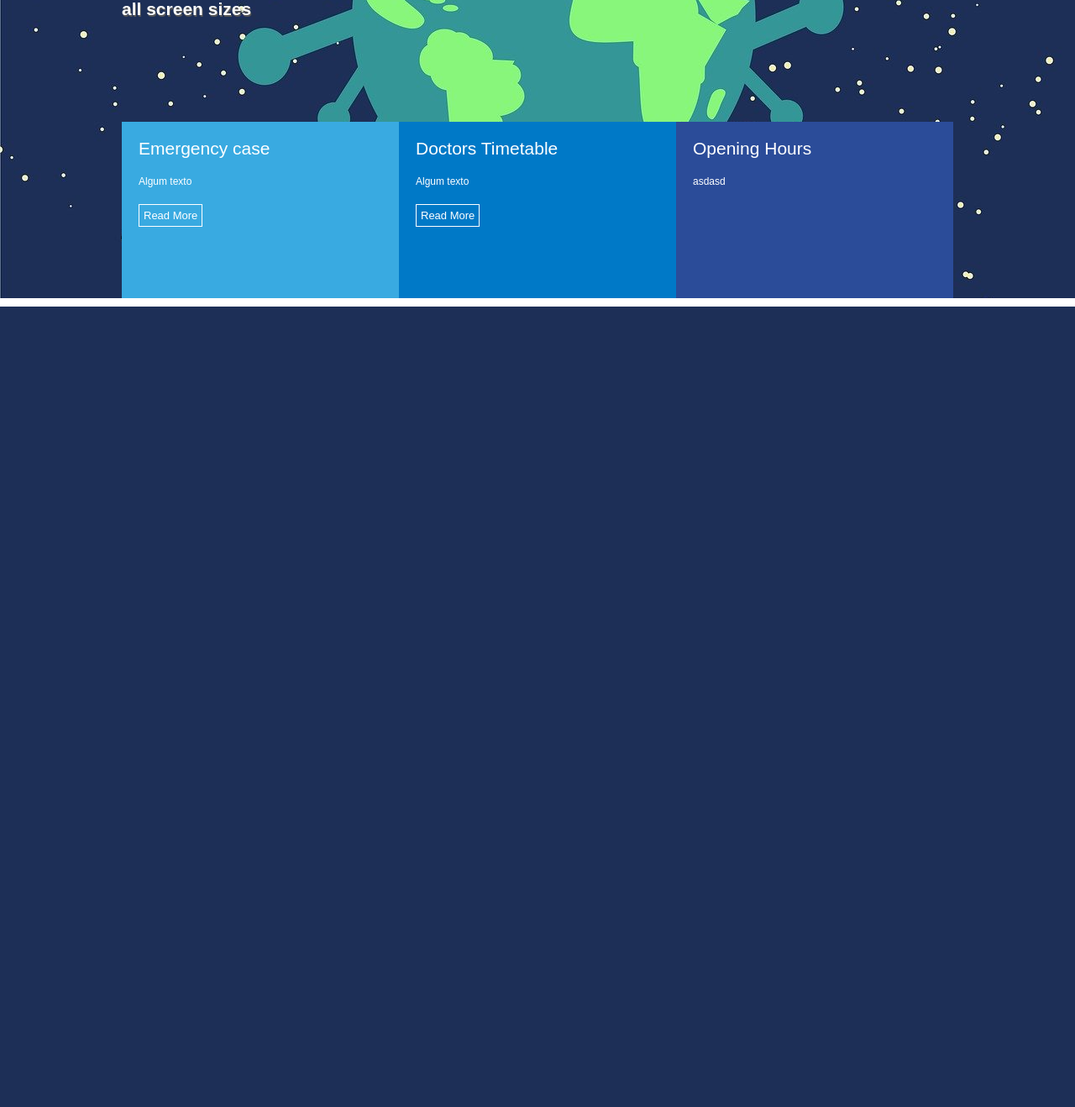
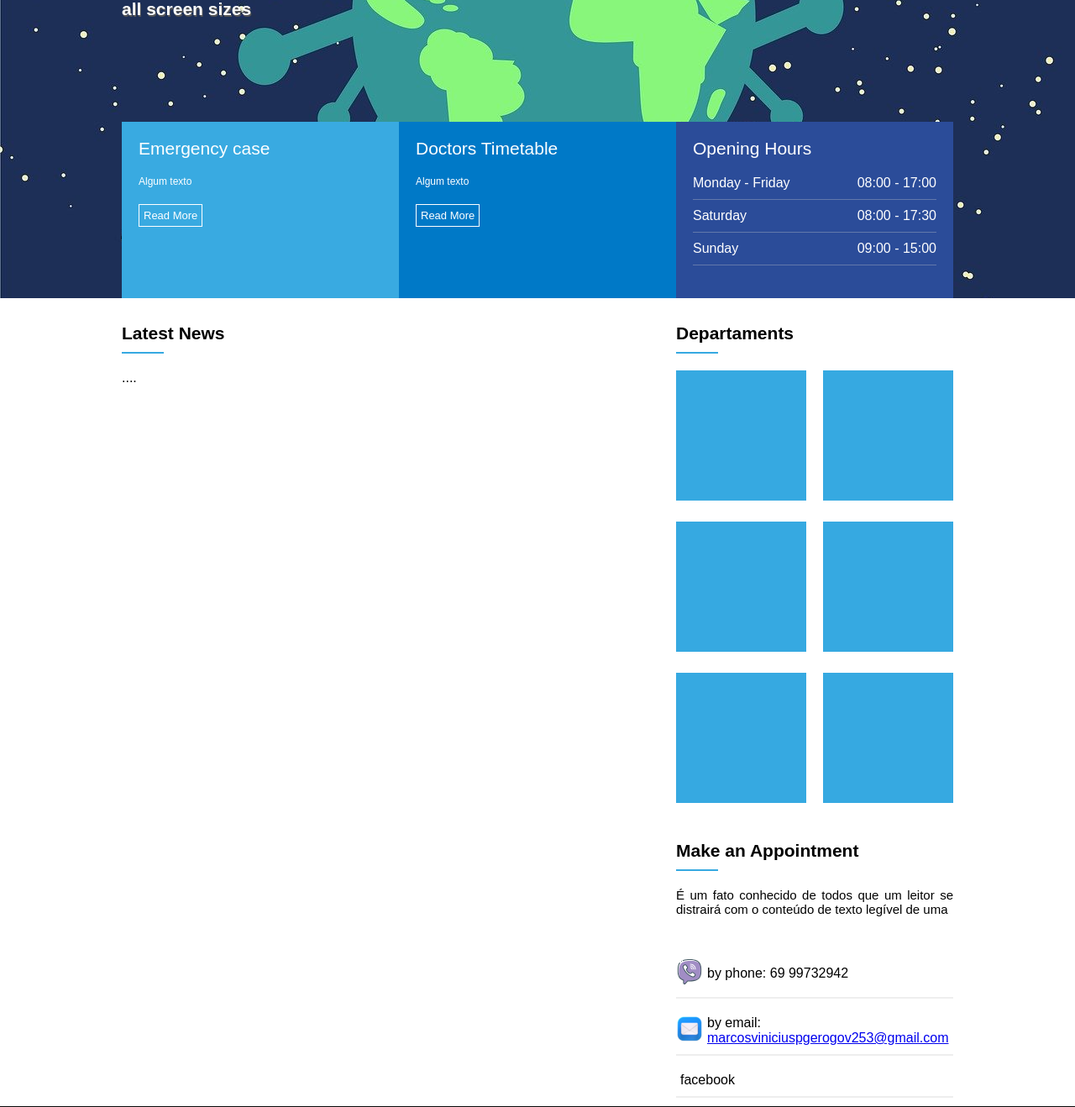
Before and after one commit to marcoscode404/projetosFront-end, a PHP site: page / in a window 1280 px wide. Shown: the part 435-1753 px from the top of the page at 84% size. Before the commit the page ends 800 px from the top, so only its background shows below. Run offline with PHP 8.4, Linux system fonts and the light colour scheme.

Commit message:
comit da section e da sidebar

```diff
--- a/projeto-flexbox/css/style.css
+++ b/projeto-flexbox/css/style.css
@@ -153,3 +153,100 @@ nav a:hover{
     background-color: antiquewhite;
     color: rgb(15, 119, 189);
 }
+
+
+/* section sidebar */
+#geral{
+    display: flex;
+    justify-content: center;
+}
+
+#geral section{
+    flex: 2;
+}
+
+#geral aside{
+    flex: 1;
+}
+
+.widget_title{
+    margin-top: 30px;
+    margin-bottom: 20px;
+}
+
+.widget_title_text{
+    color: #000000;
+    font-size: 21px;
+    font-weight: bold;
+
+}
+
+.widget_title_bar{
+    width: 50px;
+    height: 2px;
+    background-color: #36a9e1;
+    margin-top: 10px;
+}
+
+.horario1{
+    display: flex;
+    justify-content: space-between;
+    margin-top: 20px;
+    padding-bottom: 10px;
+    border-bottom: 1px solid rgba(204, 204, 204, 0.342);
+}
+
+.horario2{
+    display: flex;
+    justify-content: space-between;
+    margin-top: 10px;
+    padding-bottom: 10px;
+    border-bottom: 1px solid rgba(204, 204, 204, 0.342);
+}
+
+
+.caixas{
+    display: flex;
+    justify-content: space-between;
+    height: 100%;
+    margin-bottom: 10px;
+}
+.caixas1{
+    width: 155px;
+    height: 155px;
+    margin-bottom: 15px;
+    background-color: #36a9e1;
+}
+
+.widget_body h4{
+    text-align: justify;
+    color: #000000;
+    font-weight: normal;
+    font-size: 15px;
+    margin-bottom: 50px;
+}
+
+
+/* contato */
+.contato{
+    display: flex;
+    align-items: center;
+    margin-top: 20px;
+    padding-bottom: 10px;
+    border-bottom: 2px solid rgba(204, 204, 204, 0.342);
+    margin-bottom: 10px;
+    /* background-color: red; */
+}
+
+.contato img{
+    margin-right: 5px;
+}
+
+
+
+
+.espaco{
+    padding: 100px;
+    background-color: rgb(10, 9, 9);
+
+}
--- a/projeto-flexbox/index.html
+++ b/projeto-flexbox/index.html
@@ -5,6 +5,7 @@
     <meta http-equiv="X-UA-Compatible" content="IE=edge">
     <meta name="viewport" content="width=device-width, initial-scale=1.0">
     <title>Projeto com flexbox</title>
+    <link rel="stylesheet" href="https://cdnjs.cloudflare.com/ajax/libs/font-awesome/4.7.0/css/font-awesome.min.css">
     <link rel="stylesheet" href="css/style.css">
 </head>
 <body>
@@ -57,7 +58,22 @@
                 </div>
                 <div class="banner3">
                     <div class="banner_title">Opening Hours</div>
-                    <div class="banner_desc">asdasd</div>
+                    <div class="horarios">
+                        <div class="horario1">
+                            <div class="dia">Monday - Friday</div>
+                            <div class="horario">08:00 - 17:00</div>
+                        </div>
+
+                        <div class="horario2">
+                            <div class="dia">Saturday</div>
+                            <div class="horario">08:00 - 17:30</div>
+                        </div>
+
+                        <div class="horario2">
+                            <div class="dia">Sunday</div>
+                            <div class="horario">09:00 - 15:00</div>
+                        </div>
+                    </div>
                 </div>
             </div>
         </div>
@@ -65,5 +81,100 @@
     </section>
     <!-- section do banner -->
 
+
+    <section id="geral">
+        <div class="container">
+            <section>
+                <div class="widget">
+                    <div class="widget_title">
+                        <div class="widget_title_text">Latest News</div>
+                        <div class="widget_title_bar"></div>
+                    </div>
+
+                    <div class="widget_body">
+                        ....
+                    </div>
+                </div>
+                <!-- widget -->
+            </section>
+            <!-- section -->
+
+
+            <aside>
+                <div class="widget">
+                    <div class="widget_title">
+                        <div class="widget_title_text">Departaments</div>
+                        <div class="widget_title_bar"></div>
+                    </div>
+
+                    <div class="widget_body">
+                        <div class="caixas">
+                            <div class="caixas1"></div>
+                            <div class="caixas1"></div>
+                        </div>
+
+                        <div class="caixas">
+                            <div class="caixas1"></div>
+                            <div class="caixas1"></div>
+                        </div>
+
+                        <div class="caixas">
+                            <div class="caixas1"></div>
+                            <div class="caixas1"></div>
+                        </div>
+
+                    </div>
+                </div>
+                <!-- widget -->
+                <div class="widget">
+                    <div class="widget_title">
+                        <div class="widget_title_text">Make an Appointment</div>
+                        <div class="widget_title_bar"></div>
+                    </div>
+
+                    <div class="widget_body">
+                        <h4>É um fato conhecido de todos que um leitor se distrairá com o conteúdo de texto legível de uma</h4>
+
+                        <div class="cotact">
+                            <div class="contato">
+                                <div class="img"><img src="./img/phones.svg" alt=""> </div>
+                                <div class="horario">by phone: 69 99732942</div>
+                            </div>
+                            <!-- contato -->
+                            <div class="contato">
+                                <div class="img"><img src="./img/email.png" alt=""> </div>
+                                <div class="horario">by email: <a href="#">marcosviniciuspgerogov253@gmail.com</a></div>
+                            </div>
+                            <!-- contato -->
+                            <div class="contato">
+                                <div class="img"><img src="./img/linkedin.svg" alt=""> </div>
+                                <div class="horario">facebook</div>
+                            </div>
+                            <!-- contato -->
+                        </div>
+                    </div>
+                </div>
+                <!-- widget -->
+            </aside>
+            <!-- aside -->
+        </div>
+        <!-- container -->
+    </section>
+
+
+
+
+
+
+
+
+
+
+
+    <div class="espaco">
+        <iframe src="https://discord.com/widget?id=811416693082554408&theme=dark" width="250" height="200" allowtransparency="true" frameborder="0" sandbox="allow-popups allow-popups-to-escape-sandbox allow-same-origin allow-scripts"></iframe>
+    </div>
+
+    <script src="./js/"></script>
 </body>
 </html>
```
Also changed, not shown: projeto-flexbox/img/email.png (added), projeto-flexbox/img/email.svg (added), projeto-flexbox/img/face.svg (added), projeto-flexbox/img/linkedin.svg (added), projeto-flexbox/img/phone.png (added), projeto-flexbox/img/phones.svg (added).
